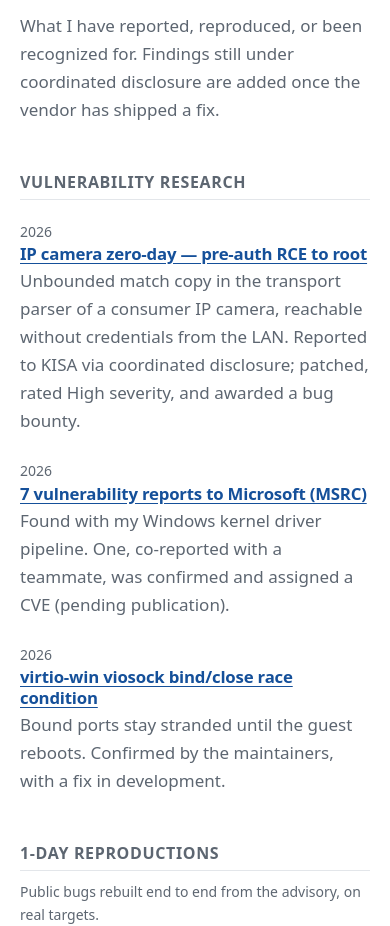
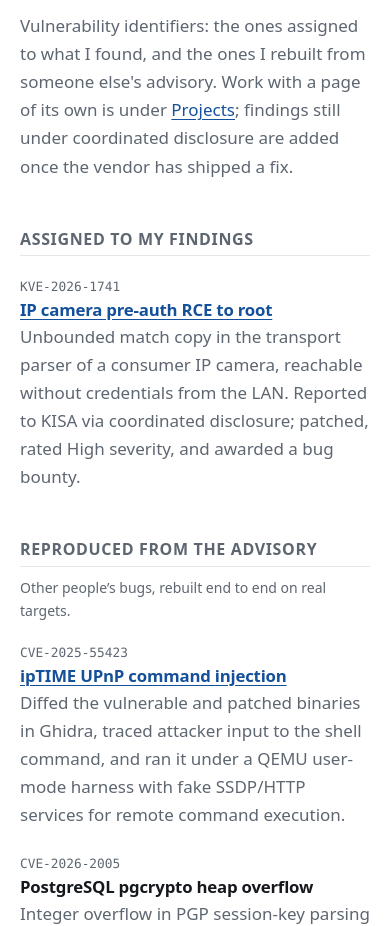
Before and after one commit to logis11/PersonalWebsite, an Astro site: page /achievements in a window 390 px wide. Shown: the part 182-1108 px from the top of the page. Built offline with nearby package versions, Linux system fonts and the light colour scheme; Astro itself is replaced by a stand-in of ours.

Commit message:
Make Achievements an identifier ledger
Only KVE and CVE numbers now, in two groups: what was assigned to my own
findings, and what I reproduced from someone else's advisory. The IP
camera 0-day carries KVE-2026-1741. Anything with a project page of its
own — the MSRC reports, the virtio-win race — is described there instead
of twice. The two lines that lived only here, POC2026 and Baekjoon, move
to About.

Co-Authored-By: Claude Opus 5 <noreply@anthropic.com>

```diff
--- a/src/data/achievements.ts
+++ b/src/data/achievements.ts
@@ -1,6 +1,7 @@
-// The Achievements page is this file. Add an entry at the top of its group; `when` is free text.
+// The Achievements page is this file: assigned vulnerability IDs only. Everything that has a
+// project page of its own is described there, not here. Add new entries at the top of their group.
 export type Item = {
-  when: string;
+  id: string; // the KVE/CVE identifier
   title: string;
   detail?: string;
   href?: string; // internal path or external URL
@@ -9,79 +10,39 @@ export type Group = { heading: string; note?: string; items: Item[] };
 
 export const ACHIEVEMENTS: Group[] = [
   {
-    heading: 'Vulnerability research',
+    heading: 'Assigned to my findings',
     items: [
       {
-        when: '2026',
-        title: 'IP camera zero-day — pre-auth RCE to root',
+        id: 'KVE-2026-1741',
+        title: 'IP camera pre-auth RCE to root',
         detail:
           'Unbounded match copy in the transport parser of a consumer IP camera, reachable without credentials from the LAN. Reported to KISA via coordinated disclosure; patched, rated High severity, and awarded a bug bounty.',
         href: '/projects/ip-camera-0day/',
       },
-      {
-        when: '2026',
-        title: '7 vulnerability reports to Microsoft (MSRC)',
-        detail:
-          'Found with my Windows kernel driver pipeline. One, co-reported with a teammate, was confirmed and assigned a CVE (pending publication).',
-        href: '/projects/verdict/',
-      },
-      {
-        when: '2026',
-        title: 'virtio-win viosock bind/close race condition',
-        detail:
-          'Bound ports stay stranded until the guest reboots. Confirmed by the maintainers, with a fix in development.',
-        href: 'https://github.com/virtio-win/kvm-guest-drivers-windows/issues/1686',
-      },
     ],
   },
   {
-    heading: '1-day reproductions',
-    note: 'Public bugs rebuilt end to end from the advisory, on real targets.',
+    heading: 'Reproduced from the advisory',
+    note: 'Other people’s bugs, rebuilt end to end on real targets.',
     items: [
       {
-        when: '2026',
-        title: 'CVE-2025-55423 — ipTIME UPnP command injection',
+        id: 'CVE-2025-55423',
+        title: 'ipTIME UPnP command injection',
         detail:
           'Diffed the vulnerable and patched binaries in Ghidra, traced attacker input to the shell command, and ran it under a QEMU user-mode harness with fake SSDP/HTTP services for remote command execution.',
         href: 'https://github.com/logis11/CVE-2025-55423-analysis-and-reproduction',
       },
       {
-        when: '2026',
-        title: 'CVE-2026-2005 — PostgreSQL pgcrypto heap overflow',
-        detail: 'Integer overflow in PGP session-key parsing leading to a heap overflow; built a working exploit from the advisory.',
+        id: 'CVE-2026-2005',
+        title: 'PostgreSQL pgcrypto heap overflow',
+        detail:
+          'Integer overflow in PGP session-key parsing leading to a heap overflow; built a working exploit from the advisory.',
       },
       {
-        when: '2026',
-        title: 'CVE-2023-42115 — Exim SMTP AUTH out-of-bounds write',
-        detail: 'Unauthenticated out-of-bounds write in the SMTP AUTH handler; reproduced the bug and the path to code execution.',
-      },
-    ],
-  },
-  {
-    heading: 'Academic',
-    items: [
-      { when: '2024', title: 'James B. Angell Scholar', detail: 'University of Michigan.' },
-      { when: '2023 – 2024', title: "Dean's List", detail: 'University of Michigan, College of Engineering.' },
-      { when: '—', title: 'GPA 3.96 / 4.00', detail: 'B.S.E. Computer Engineering, expected May 2029.' },
-    ],
-  },
-  {
-    heading: 'Other',
-    items: [
-      {
-        when: 'Nov 2026',
-        title: 'MC for POC2026',
-        detail: 'Selected to host POC, an international security conference in Seoul.',
-      },
-      {
-        when: '2024 – 2026',
-        title: 'Outstanding Soldier',
-        detail: 'Recognized by the company commander; completed the full term of service as Sergeant, ROK Army.',
-      },
-      {
-        when: '—',
-        title: 'Baekjoon Online Judge — top 6%',
-        detail: "100+ problems solved on Korea's largest online judge.",
+        id: 'CVE-2023-42115',
+        title: 'Exim SMTP AUTH out-of-bounds write',
+        detail:
+          'Unauthenticated out-of-bounds write in the SMTP AUTH handler; reproduced the bug and the path to code execution.',
       },
     ],
   },
--- a/src/pages/about.astro
+++ b/src/pages/about.astro
@@ -78,6 +78,12 @@ import { SITE } from '../site';
       <li><strong>Security and analysis:</strong> Ghidra, WinDbg, GDB, QEMU; reverse engineering, binary exploitation</li>
     </ul>
 
+    <h2>Also</h2>
+    <ul>
+      <li>Selected as MC for POC2026, an international security conference in Seoul (Nov 2026).</li>
+      <li>Baekjoon Online Judge: 100+ problems solved, top 6%.</li>
+    </ul>
+
     <h2>Contact</h2>
     <ul>
       {
--- a/src/pages/achievements.astro
+++ b/src/pages/achievements.astro
@@ -3,11 +3,12 @@ import Base from '../layouts/Base.astro';
 import { ACHIEVEMENTS } from '../data/achievements';
 ---
 
-<Base title="Achievements" description="Disclosures, reproductions, awards, and recognition.">
+<Base title="Achievements" description="Vulnerability identifiers assigned to my findings, and the ones I reproduced.">
   <h1>Achievements</h1>
   <p class="muted intro">
-    What I have reported, reproduced, or been recognized for. Findings still under coordinated disclosure are added
-    once the vendor has shipped a fix.
+    Vulnerability identifiers: the ones assigned to what I found, and the ones I rebuilt from someone else's
+    advisory. Work with a page of its own is under <a href="/projects/">Projects</a>; findings still under
+    coordinated disclosure are added once the vendor has shipped a fix.
   </p>
 
   {
@@ -18,7 +19,7 @@ import { ACHIEVEMENTS } from '../data/achievements';
         <ul role="list">
           {group.items.map((item) => (
             <li>
-              <p class="small muted when">{item.when}</p>
+              <p class="small id">{item.id}</p>
               <div>
                 <h3>{item.href ? <a href={item.href}>{item.title}</a> : item.title}</h3>
                 {item.detail && <p class="detail">{item.detail}</p>}
@@ -59,15 +60,18 @@ import { ACHIEVEMENTS } from '../data/achievements';
   }
   li {
     display: grid;
-    grid-template-columns: 6.5rem 1fr;
+    grid-template-columns: 10rem 1fr;
     gap: 0 1rem;
   }
   li + li {
     margin-top: 1.5rem;
   }
-  .when {
-    margin: 0.3rem 0 0;
+  .id {
+    margin: 0.35rem 0 0;
     white-space: nowrap;
+    font-family: var(--mono);
+    font-size: 0.8rem;
+    color: var(--muted);
   }
   h3 {
     margin: 0 0 0.2rem;
@@ -81,8 +85,8 @@ import { ACHIEVEMENTS } from '../data/achievements';
     li {
       grid-template-columns: 1fr;
     }
-    .when {
-      margin: 0;
+    .id {
+      margin: 0 0 0.1rem;
     }
   }
 </style>
```
Also changed, not shown: src/content/projects/ip-camera-0day.md (+1 -1 lines).
